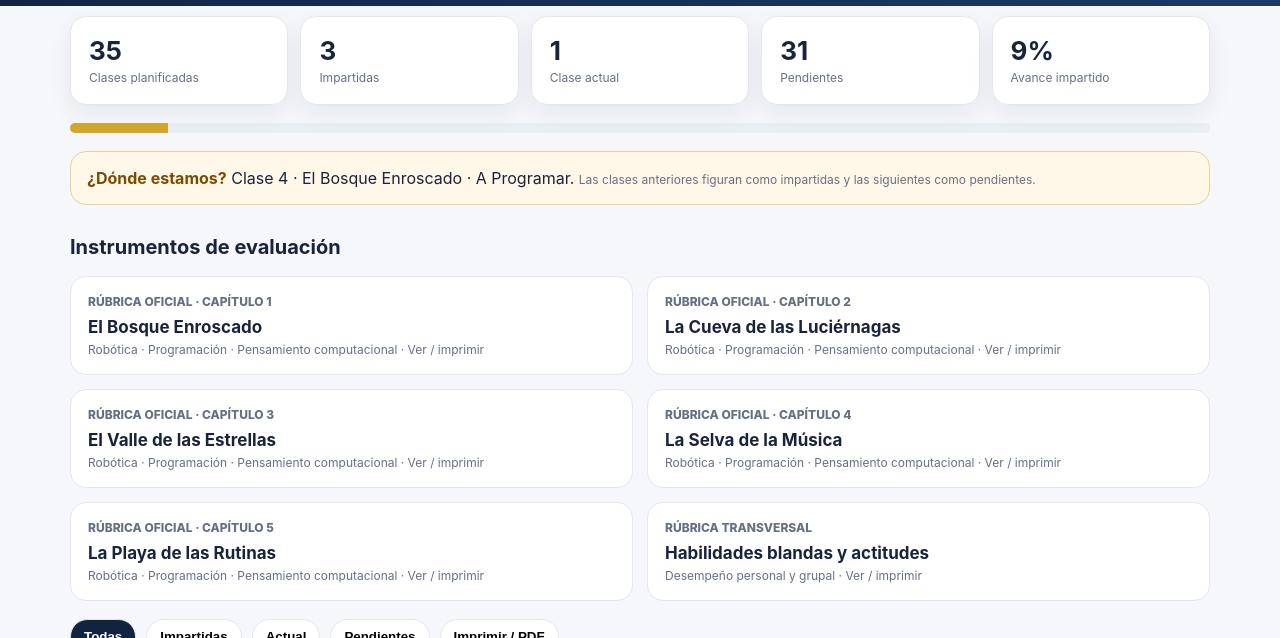
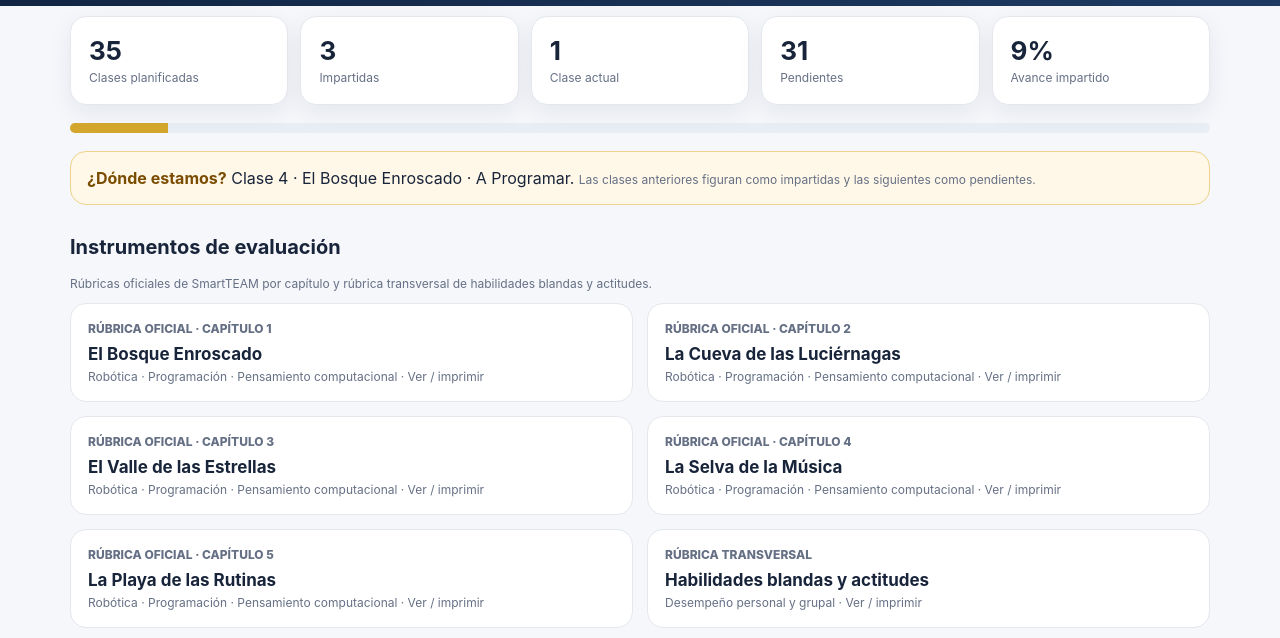
Before and after one commit to Lunieclases83/Planificacion-1ero-de-primaria-Robotica, a plain HTML site: page index.html in a window 1280 px wide. Shown: the part 162-800 px from the top of the page. Drawn offline with Linux system fonts and the light colour scheme.

Commit message:
cambios en rubricas

```diff
--- a/index.html
+++ b/index.html
@@ -49,8 +49,11 @@ dialog{width:min(860px,94vw);border:0;border-radius:20px;padding:0;box-shadow:0
 </div>
 <div style="margin-top:18px" class="progress"><div class="bar" id="bar"></div></div>
 <div class="now" id="now"></div>
-<section class="chapter" id="instrumentos"><h2>Instrumentos de evaluación</h2>
-<div class="grid" id="rubricCards"></div></section>
+<section class="chapter" id="instrumentos">
+  <h2>Instrumentos de evaluación</h2>
+  <p class="meta">Rúbricas oficiales de SmartTEAM por capítulo y rúbrica transversal de habilidades blandas y actitudes.</p>
+  <div class="grid" id="rubricCards"></div>
+</section>
 <div class="toolbar">
 <button class="btn active" data-filter="all">Todas</button><button class="btn" data-filter="impartida">Impartidas</button><button class="btn" data-filter="actual">Actual</button><button class="btn" data-filter="pendiente">Pendientes</button>
 <button class="btn" onclick="window.print()">Imprimir / PDF</button>
@@ -88,7 +91,7 @@ function openClass(id){
  <div class="section"><h4>Propósito y contenido SmartTEAM</h4><p>${esc(x.objective)}</p></div>
  <div class="section"><h4>Secuencia didáctica · 90 minutos</h4><div class="three"><div class="mini"><b>Inicio</b><p>${esc(x.sequence.inicio)}</p></div><div class="mini"><b>Desarrollo</b><p>${esc(x.sequence.desarrollo)}</p></div><div class="mini"><b>Cierre</b><p>${esc(x.sequence.cierre)}</p></div></div></div>
  <div class="section"><h4>Recursos y organización</h4><p><b>Recursos:</b> ${esc(x.resources)}</p><p><b>Organización:</b> ${esc(x.grouping)}</p></div>
- <div class="section"><h4>Evidencia e instrumento</h4><p><b>Evidencia:</b> ${esc(x.evidence)}</p><p><b>Instrumento:</b> ${esc(x.instrument)}</p></div>
+ <div class="section"><h4>Evidencia e instrumento</h4><p><b>Evidencia:</b> ${esc(x.evidence)}</p><p><b>Instrumento asociado:</b> Rúbrica oficial SmartTEAM del Capítulo ${x.chapter}.</p><button class="btn" onclick="openRubric(${x.chapter})">Ver rúbrica del capítulo</button><button class="btn" onclick="openSoft()">Habilidades blandas y actitudes</button></div>
  <div class="section"><h4>Registro de ejecución</h4><div class="exec"><p><b>Fecha impartida:</b> ${esc(x.execution.date)||"Por registrar"}</p><p><b>Contenido realmente alcanzado:</b> ${esc(x.execution.completed)||"Por registrar"}</p><p><b>Pendiente para próximo encuentro:</b> ${esc(x.execution.pending)||"Por registrar"}</p><p><b>Observaciones:</b> ${esc(x.execution.notes)||"Por registrar"}</p></div><div class="note">Este bloque se actualiza en <code>data.js</code> y, al publicar el cambio en GitHub, usted y Coordinación verán exactamente la misma versión.</div></div>`;
  dlg.showModal();
 }
```
